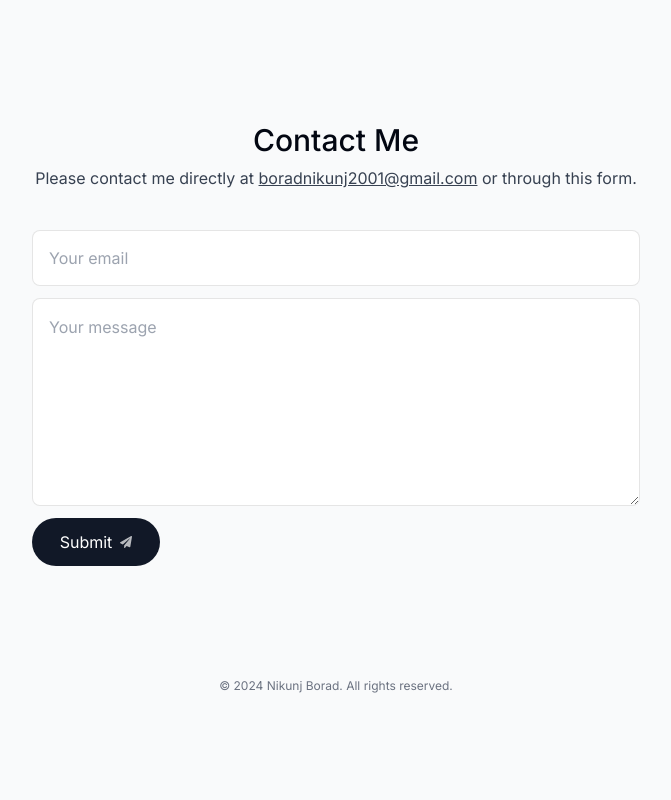
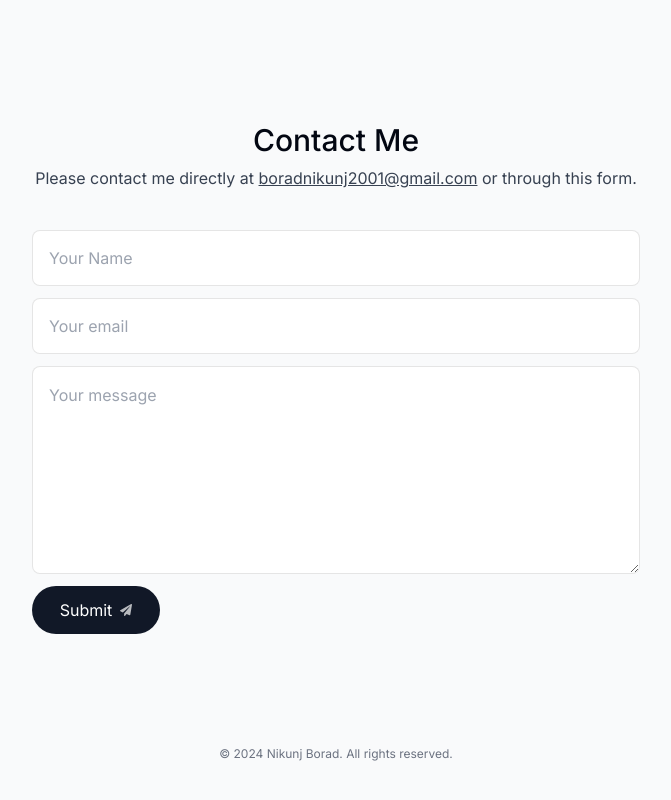
Before and after one commit to nikunjborad123/nikunjborad123, a Next.js app: page / in a window 1280 px wide. Shown: the part 3852-4652 px from the top of the page, without its empty margins (304-975 px from the left). Before the commit the page ends 4586 px from the top, so only its background shows below. Built offline with nearby package versions, Linux system fonts and the light colour scheme.

Commit message:
add mail service

```diff
--- /dev/null
+++ b/app/api/mailService/route.ts
@@ -0,0 +1,43 @@
+import { NextResponse } from "next/server";
+import nodemailer from "nodemailer";
+
+export async function POST(req: Request, res: NextResponse) {
+  const { name, email } = await req.json();
+  // Create a Nodemailer transporter
+
+  const html = `Dear ${name},
+
+Thank you for reaching out. I have received your message and will get back to you as soon as possible.
+
+Best regards,
+Nikunj Borad`;
+  const transporter = nodemailer.createTransport({
+    service: "gmail",
+    auth: {
+      user: process.env.EMAIL,
+      pass: process.env.PASSWORD,
+    },
+  });
+
+  // Define email options
+  const mailOptions = {
+    from: process.env.EMAIL,
+    to: email,
+    subject: "Thank You for Contacting Me",
+    text: html,
+  };
+
+  // Send email
+  transporter.sendMail(
+    mailOptions,
+    (error: Error | null, info: { response: string }) => {
+      if (error) {
+        console.log(error);
+      } else {
+        console.log("Email sent: " + info.response);
+      }
+    }
+  );
+
+  return NextResponse.json({ message: "email send successfully" });
+}
--- a/components/contact.tsx
+++ b/components/contact.tsx
@@ -9,6 +9,7 @@ import { addDoc, collection } from "firebase/firestore";
 import { db } from "@/lib/firebase";
 
 interface FormData {
+  name: string;
   email: string;
   message: string;
 }
@@ -17,6 +18,7 @@ export default function Contact() {
   const { ref } = useSectionInView("Contact");
 
   const [formData, setFormData] = useState<FormData>({
+    name: "",
     email: "",
     message: "",
   });
@@ -27,9 +29,20 @@ export default function Contact() {
     try {
       // Add the form data to Firestore
       await addDoc(collection(db, "contacts"), formData);
+      await fetch('api/mailService', {
+        method: 'POST', // Specify the HTTP method
+        headers: {
+          'Content-Type': 'application/json', // Specify the content type
+        },
+        body: JSON.stringify({ // Convert data to JSON string
+          name: formData.name,
+          email: formData.email
+        }),
+      });
 
       // Reset form data after successful submission
       setFormData({
+        name: "",
         email: "",
         message: "",
       });
@@ -83,7 +96,17 @@ export default function Contact() {
         onSubmit={handleFormSubmit}
       >
         <input
-          className="h-14 px-4 rounded-lg borderBlack dark:bg-white dark:bg-opacity-80 dark:focus:bg-opacity-100 transition-all dark:outline-none"
+          className="h-14 px-4 rounded-lg borderBlack dark:bg-white dark:bg-opacity-80 dark:focus:bg-opacity-100 transition-all dark:outline-none mb-3"
+          name="name"
+          type="text"
+          value={formData.name}
+          onChange={handleInputChange}
+          required
+          maxLength={500}
+          placeholder="Your Name"
+        />
+        <input
+          className="h-14 px-4 rounded-lg borderBlack dark:bg-white dark:bg-opacity-80 dark:focus:bg-opacity-100 transition-all dark:outline-none mb-3"
           name="email"
           type="email"
           value={formData.email}
@@ -93,7 +116,7 @@ export default function Contact() {
           placeholder="Your email"
         />
         <textarea
-          className="h-52 my-3 rounded-lg borderBlack p-4 dark:bg-white dark:bg-opacity-80 dark:focus:bg-opacity-100 transition-all dark:outline-none"
+          className="h-52 mb-3 rounded-lg borderBlack p-4 dark:bg-white dark:bg-opacity-80 dark:focus:bg-opacity-100 transition-all dark:outline-none"
           name="message"
           value={formData.message}
           onChange={handleInputChange}
--- a/package.json
+++ b/package.json
@@ -13,6 +13,7 @@
     "firebase": "^10.11.1",
     "framer-motion": "^11.1.9",
     "next": "14.2.3",
+    "nodemailer": "^6.9.13",
     "react": "^18",
     "react-dom": "^18",
     "react-hot-toast": "^2.4.1",
@@ -23,6 +24,7 @@
   },
   "devDependencies": {
     "@types/node": "^20",
+    "@types/nodemailer": "^6.4.15",
     "@types/react": "^18",
     "@types/react-dom": "^18",
     "@types/react-vertical-timeline-component": "^3.3.6",
```
Also changed, not shown: 1 other file (tests, documents, lock files or other folders).
